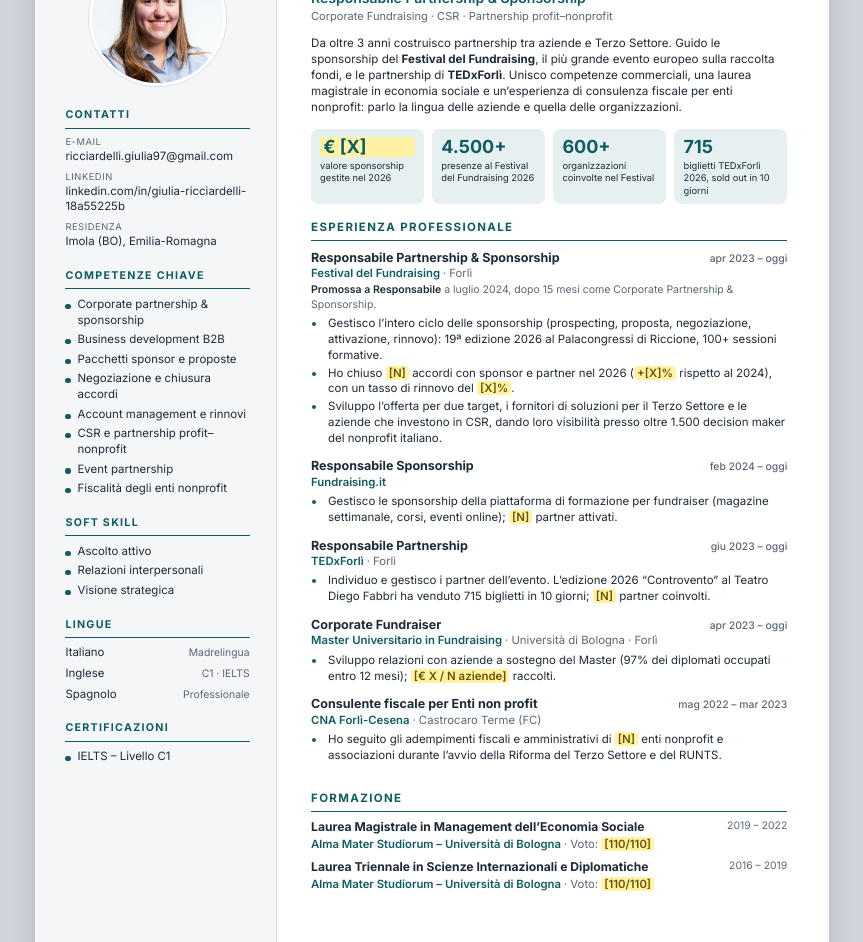
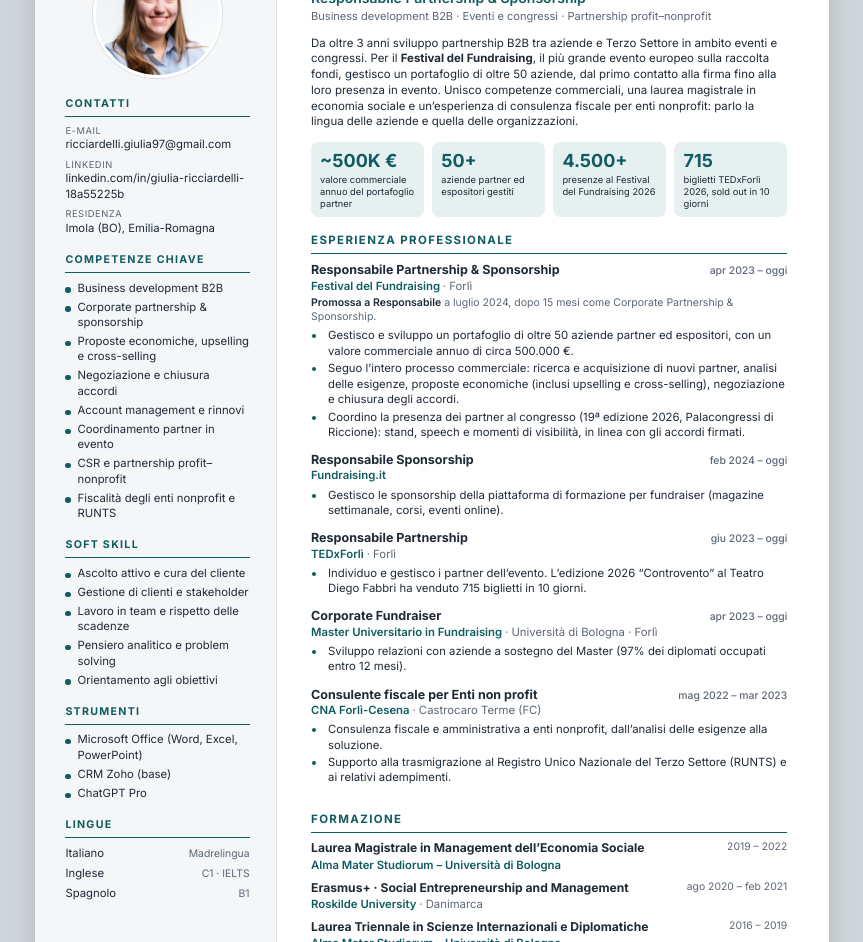
Before and after one commit to natxolm/cv-giulia-ricciardelli, a plain HTML site: page cv-sidebar.html in a window 1280 px wide. Shown: the part 126-1068 px from the top of the page, without its empty margins (208-1071 px from the left). Drawn offline with Linux system fonts and the light colour scheme.

Commit message:
Aggiornamento CV: dati reali, Erasmus+, strumenti, foto a sinistra

```diff
--- a/cv-sidebar.html
+++ b/cv-sidebar.html
@@ -39,8 +39,8 @@
     body {
       font-family: "Inter", "Segoe UI", Calibri, Arial, sans-serif;
       color: var(--ink);
-      font-size: 8.6pt;
-      line-height: 1.38;
+      font-size: 8.5pt;
+      line-height: 1.37;
       background: #cfd5db;
     }
 
@@ -74,12 +74,12 @@
     }
 
     .photo {
-      width: 36mm;
-      height: 36mm;
+      width: 34mm;
+      height: 34mm;
       border-radius: 50%;
       object-fit: cover;
       display: block;
-      margin: 0 auto 6mm;
+      margin: 0 auto 5mm;
       border: 3px solid #fff;
       box-shadow: 0 0 0 1px var(--rule);
     }
@@ -90,7 +90,7 @@
       text-transform: uppercase;
       color: var(--accent);
       font-weight: 700;
-      margin: 5mm 0 2mm;
+      margin: 4.4mm 0 2mm;
       padding-bottom: 1.2mm;
       border-bottom: 1.5px solid var(--accent);
     }
@@ -101,7 +101,7 @@
 
     .contact li {
       list-style: none;
-      margin-bottom: 1.6mm;
+      margin-bottom: 1.5mm;
       word-break: break-word;
     }
 
@@ -122,7 +122,7 @@
       list-style: none;
       padding-left: 3.2mm;
       position: relative;
-      margin-bottom: 1mm;
+      margin-bottom: .9mm;
     }
 
     .skills li::before {
@@ -144,7 +144,7 @@
       display: flex;
       justify-content: space-between;
       align-items: baseline;
-      margin-bottom: 1.3mm;
+      margin-bottom: 1.2mm;
       gap: 2mm;
     }
 
@@ -187,14 +187,14 @@
 
     .summary {
       margin-top: 3mm;
-      font-size: 8.7pt;
+      font-size: 8.6pt;
     }
 
     .kpis {
       display: grid;
       grid-template-columns: repeat(4, 1fr);
       gap: 2.2mm;
-      margin-top: 3.5mm;
+      margin-top: 3.3mm;
     }
 
     .kpi {
@@ -225,13 +225,13 @@
       text-transform: uppercase;
       color: var(--accent);
       font-weight: 700;
-      margin: 4.2mm 0 2mm;
+      margin: 4mm 0 2mm;
       padding-bottom: 1.2mm;
       border-bottom: 1.5px solid var(--accent);
     }
 
     .job {
-      margin-bottom: 2.4mm;
+      margin-bottom: 2.3mm;
       break-inside: avoid;
     }
 
@@ -293,7 +293,7 @@
       display: grid;
       grid-template-columns: 1fr auto;
       gap: .2mm 3mm;
-      margin-bottom: 1.8mm;
+      margin-bottom: 1.7mm;
     }
 
     .edu h3 {
@@ -320,15 +320,6 @@
       line-height: 1.35;
       border-top: 1px solid var(--rule);
     }
-
-    /* Segnaposto da completare: evidenziati in giallo, da sostituire prima dell'invio */
-    .ph {
-      background: #fff3a3;
-      border-radius: 1mm;
-      padding: 0 .8mm;
-      color: #6b5300;
-      font-weight: 600;
-    }
   </style>
 </head>
 
@@ -352,33 +343,37 @@
 
       <h2>Competenze chiave</h2>
       <ul class="skills">
+        <li>Business development B2B</li>
         <li>Corporate partnership &amp; sponsorship</li>
-        <li>Business development B2B</li>
-        <li>Pacchetti sponsor e proposte</li>
+        <li>Proposte economiche, upselling e cross-selling</li>
         <li>Negoziazione e chiusura accordi</li>
         <li>Account management e rinnovi</li>
+        <li>Coordinamento partner in evento</li>
         <li>CSR e partnership profit–nonprofit</li>
-        <li>Event partnership</li>
-        <li>Fiscalità degli enti nonprofit</li>
+        <li>Fiscalità degli enti nonprofit e RUNTS</li>
       </ul>
 
       <h2>Soft skill</h2>
       <ul class="skills">
-        <li>Ascolto attivo</li>
-        <li>Relazioni interpersonali</li>
-        <li>Visione strategica</li>
+        <li>Ascolto attivo e cura del cliente</li>
+        <li>Gestione di clienti e stakeholder</li>
+        <li>Lavoro in team e rispetto delle scadenze</li>
+        <li>Pensiero analitico e problem solving</li>
+        <li>Orientamento agli obiettivi</li>
+      </ul>
+
+      <h2>Strumenti</h2>
+      <ul class="skills">
+        <li>Microsoft Office (Word, Excel, PowerPoint)</li>
+        <li>CRM Zoho (base)</li>
+        <li>ChatGPT Pro</li>
       </ul>
 
       <h2>Lingue</h2>
       <ul class="lang">
         <li><span>Italiano</span><span class="lvl">Madrelingua</span></li>
         <li><span>Inglese</span><span class="lvl">C1 · IELTS</span></li>
-        <li><span>Spagnolo</span><span class="lvl">Professionale</span></li>
-      </ul>
-
-      <h2>Certificazioni</h2>
-      <ul class="skills">
-        <li>IELTS – Livello C1</li>
+        <li><span>Spagnolo</span><span class="lvl">B1</span></li>
       </ul>
     </aside>
 
@@ -387,22 +382,24 @@
       <header>
         <h1>Giulia <span>Ricciardelli</span></h1>
         <div class="role">Responsabile Partnership &amp; Sponsorship</div>
-        <div class="tag">Corporate Fundraising · CSR · Partnership profit–nonprofit</div>
+        <div class="tag">Business development B2B · Eventi e congressi · Partnership profit–nonprofit</div>
       </header>
 
       <p class="summary">
-        Da oltre 3 anni costruisco partnership tra aziende e Terzo Settore. Guido le sponsorship del
-        <strong>Festival del Fundraising</strong>, il più grande evento europeo sulla raccolta fondi, e le partnership
-        di
-        <strong>TEDxForlì</strong>. Unisco competenze commerciali, una laurea magistrale in economia sociale e
-        un’esperienza
-        di consulenza fiscale per enti nonprofit: parlo la lingua delle aziende e quella delle organizzazioni.
+        Da oltre 3 anni sviluppo partnership B2B tra aziende e Terzo Settore in ambito eventi e congressi. Per il
+        <strong>Festival del Fundraising</strong>, il più grande evento europeo sulla raccolta fondi, gestisco un
+        portafoglio di
+        oltre 50 aziende, dal primo contatto alla firma fino alla loro presenza in evento. Unisco competenze
+        commerciali,
+        una laurea magistrale in economia sociale e un’esperienza di consulenza fiscale per enti nonprofit: parlo la
+        lingua
+        delle aziende e quella delle organizzazioni.
       </p>
 
       <div class="kpis">
-        <div class="kpi"><b class="ph">€ [X]</b><span>valore sponsorship gestite nel 2026</span></div>
+        <div class="kpi"><b>~500K €</b><span>valore commerciale annuo del portafoglio partner</span></div>
+        <div class="kpi"><b>50+</b><span>aziende partner ed espositori gestiti</span></div>
         <div class="kpi"><b>4.500+</b><span>presenze al Festival del Fundraising 2026</span></div>
-        <div class="kpi"><b>600+</b><span>organizzazioni coinvolte nel Festival</span></div>
         <div class="kpi"><b>715</b><span>biglietti TEDxForlì 2026, sold out in 10 giorni</span></div>
       </div>
 
@@ -417,13 +414,14 @@
         <div class="progress"><b>Promossa a Responsabile</b> a luglio 2024, dopo 15 mesi come Corporate Partnership
           &amp; Sponsorship.</div>
         <ul>
-          <li>Gestisco l’intero ciclo delle sponsorship (prospecting, proposta, negoziazione, attivazione, rinnovo):
-            19ª edizione 2026 al Palacongressi di Riccione, 100+ sessioni formative.</li>
-          <li>Ho chiuso <span class="ph">[N]</span> accordi con sponsor e partner nel 2026 (<span
-              class="ph">+[X]%</span> rispetto al 2024), con un tasso di rinnovo del <span class="ph">[X]%</span>.</li>
-          <li>Sviluppo l’offerta per due target, i fornitori di soluzioni per il Terzo Settore e le aziende che
-            investono in CSR,
-            dando loro visibilità presso oltre 1.500 decision maker del nonprofit italiano.</li>
+          <li>Gestisco e sviluppo un portafoglio di oltre 50 aziende partner ed espositori, con un valore commerciale
+            annuo
+            di circa 500.000 €.</li>
+          <li>Seguo l’intero processo commerciale: ricerca e acquisizione di nuovi partner, analisi delle esigenze,
+            proposte economiche (inclusi upselling e cross-selling), negoziazione e chiusura degli accordi.</li>
+          <li>Coordino la presenza dei partner al congresso (19ª edizione 2026, Palacongressi di Riccione): stand,
+            speech
+            e momenti di visibilità, in linea con gli accordi firmati.</li>
         </ul>
       </div>
 
@@ -435,9 +433,7 @@
         <div class="org">Fundraising.it</div>
         <ul>
           <li>Gestisco le sponsorship della piattaforma di formazione per fundraiser (magazine settimanale, corsi,
-            eventi online);
-            <span class="ph">[N]</span> partner attivati.
-          </li>
+            eventi online).</li>
         </ul>
       </div>
 
@@ -450,7 +446,7 @@
         <ul>
           <li>Individuo e gestisco i partner dell’evento. L’edizione 2026 “Controvento” al Teatro Diego Fabbri ha
             venduto
-            715 biglietti in 10 giorni; <span class="ph">[N]</span> partner coinvolti.</li>
+            715 biglietti in 10 giorni.</li>
         </ul>
       </div>
 
@@ -462,9 +458,7 @@
         <div class="org">Master Universitario in Fundraising <span class="place">· Università di Bologna · Forlì</span>
         </div>
         <ul>
-          <li>Sviluppo relazioni con aziende a sostegno del Master (97% dei diplomati occupati entro 12 mesi);
-            <span class="ph">[€ X / N aziende]</span> raccolti.
-          </li>
+          <li>Sviluppo relazioni con aziende a sostegno del Master (97% dei diplomati occupati entro 12 mesi).</li>
         </ul>
       </div>
 
@@ -475,9 +469,9 @@
         </div>
         <div class="org">CNA Forlì-Cesena <span class="place">· Castrocaro Terme (FC)</span></div>
         <ul>
-          <li>Ho seguito gli adempimenti fiscali e amministrativi di <span class="ph">[N]</span> enti nonprofit e
-            associazioni
-            durante l’avvio della Riforma del Terzo Settore e del RUNTS.</li>
+          <li>Consulenza fiscale e amministrativa a enti nonprofit, dall’analisi delle esigenze alla soluzione.</li>
+          <li>Supporto alla trasmigrazione al Registro Unico Nazionale del Terzo Settore (RUNTS) e ai relativi
+            adempimenti.</li>
         </ul>
       </div>
 
@@ -486,14 +480,17 @@
       <div class="edu">
         <h3>Laurea Magistrale in Management dell’Economia Sociale</h3>
         <span class="when">2019 – 2022</span>
-        <div class="org">Alma Mater Studiorum – Università di Bologna <span class="place">· Voto: <span
-              class="ph">[110/110]</span></span></div>
+        <div class="org">Alma Mater Studiorum – Università di Bologna</div>
+      </div>
+      <div class="edu">
+        <h3>Erasmus+ · Social Entrepreneurship and Management</h3>
+        <span class="when">ago 2020 – feb 2021</span>
+        <div class="org">Roskilde University <span class="place">· Danimarca</span></div>
       </div>
       <div class="edu">
         <h3>Laurea Triennale in Scienze Internazionali e Diplomatiche</h3>
         <span class="when">2016 – 2019</span>
-        <div class="org">Alma Mater Studiorum – Università di Bologna <span class="place">· Voto: <span
-              class="ph">[110/110]</span></span></div>
+        <div class="org">Alma Mater Studiorum – Università di Bologna</div>
       </div>
 
       <p class="gdpr">
```
Also changed, not shown: cv-una-colonna.html (+56 -63 lines).
